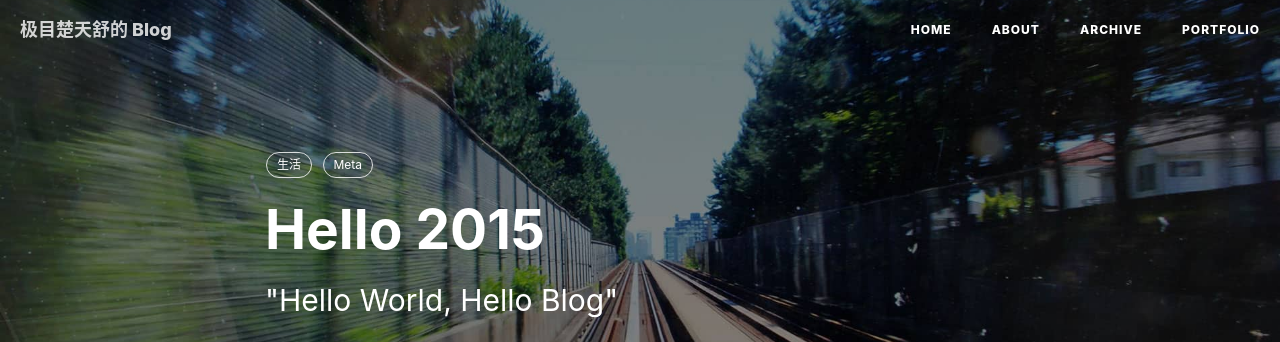
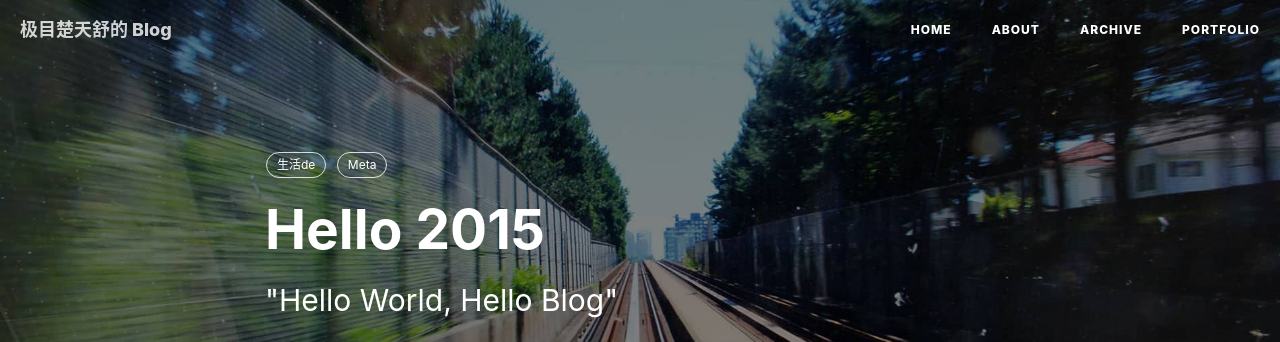
Before and after one commit to qiutianshu/qiutianshu.github.io, a Jekyll site: the page built from _posts/2014-01-29-hello-2015.markdown, in a window 1280 px wide and 900 px high. Shown: the top 342 px of the window. Built offline with Jekyll 4.4.1, drawn with Linux system fonts in a browser that asks for light colours; nearby versions of some CDN libraries; comment, search, counter and statistics services are not loaded.

Commit message:
9 commit

```diff
--- a/_posts/2014-01-29-hello-2015.markdown
+++ b/_posts/2014-01-29-hello-2015.markdown
@@ -7,7 +7,7 @@ author:     "Hux"
 header-img: "img/post-bg-2015.jpg"
 catalog: true
 tags:
-    - 生活
+    - 生活de
     - Meta
 ---
 
--- a/index.html
+++ b/index.html
@@ -1,6 +1,6 @@
 ---
 layout: page
-description: "我是谁，我在那里，我干了什么？"
+description: "我是谁，我在哪里，我干了什么？"
 ---
 
 {% for post in paginator.posts %}
```
